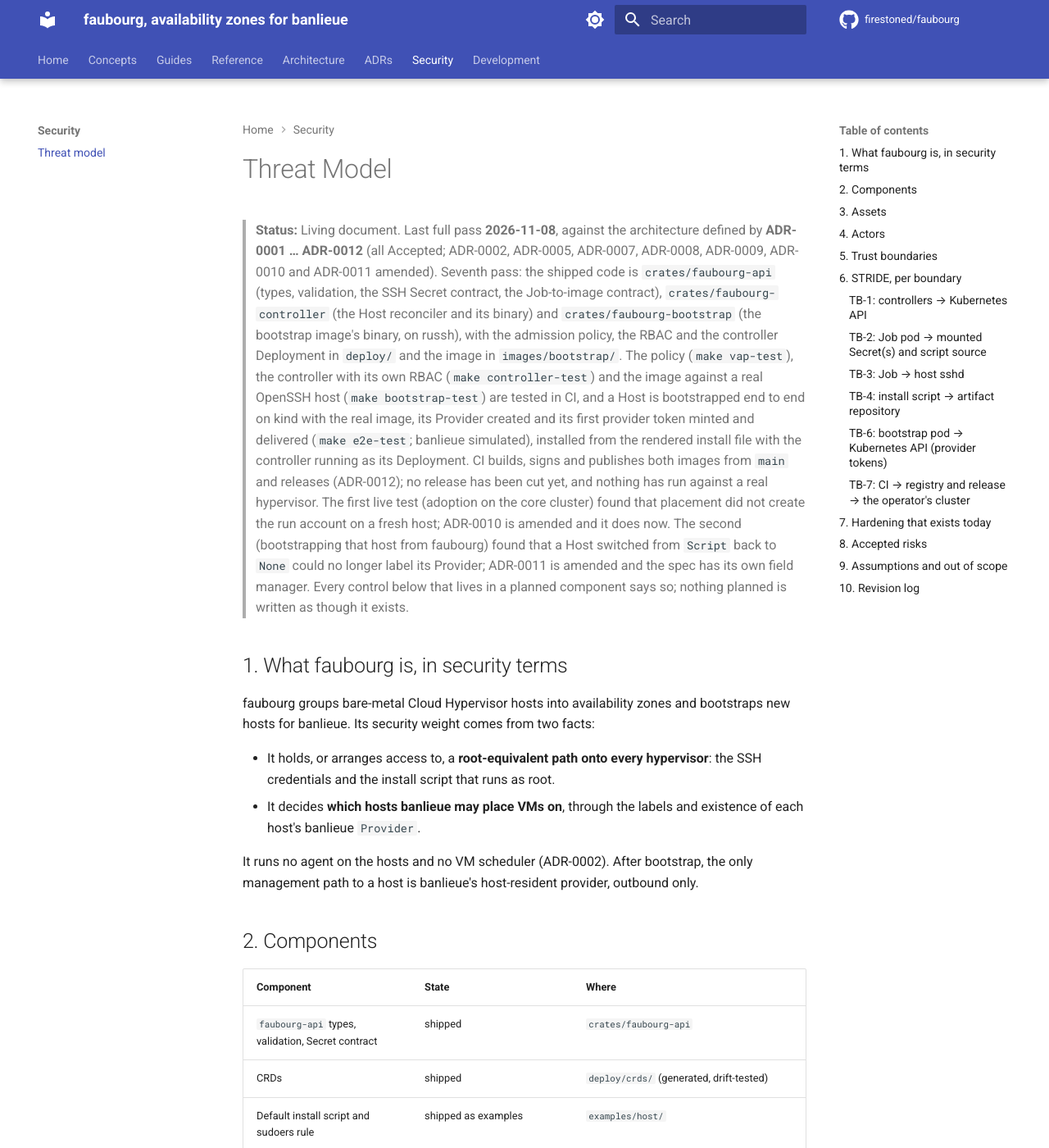
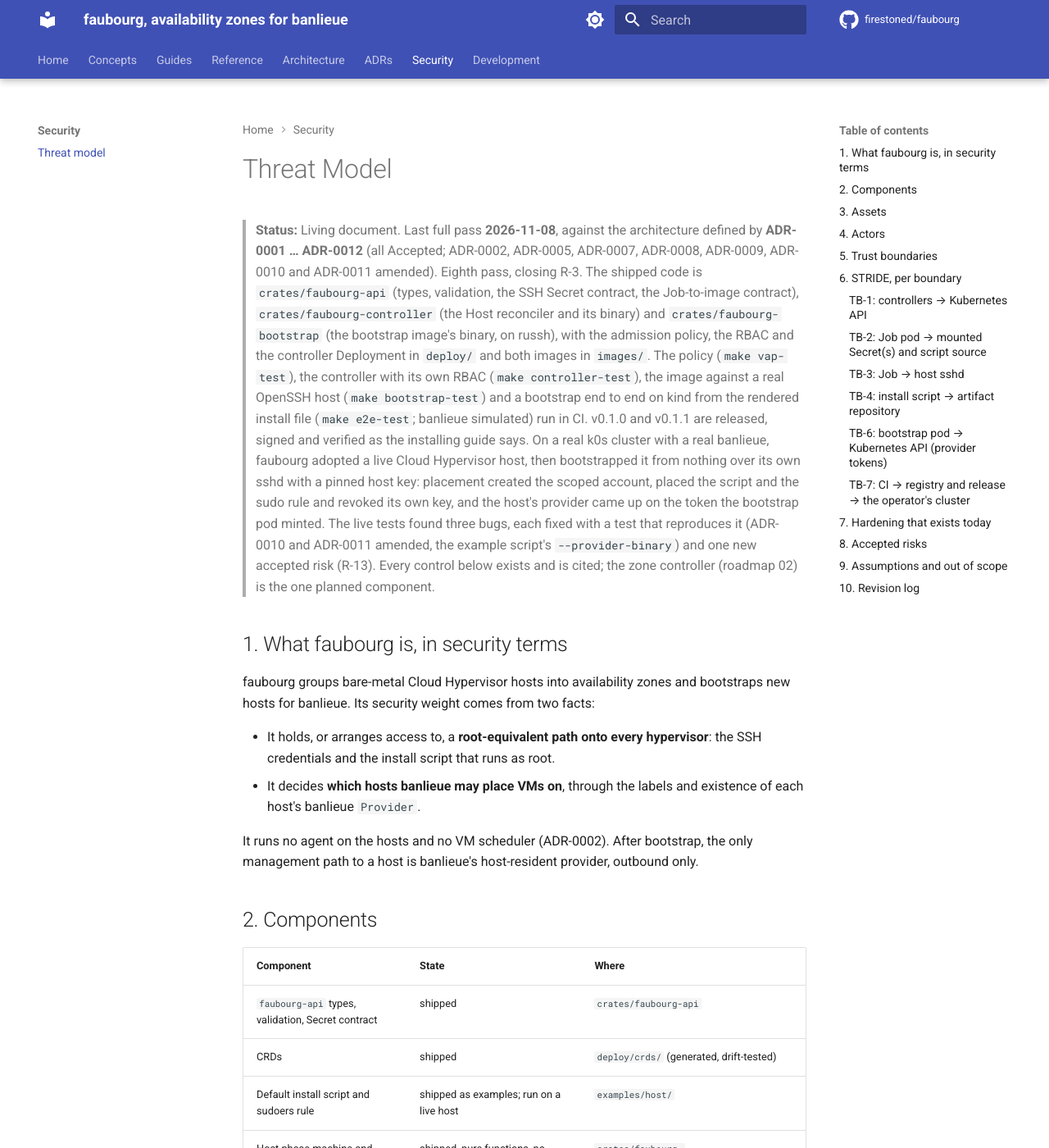
Before and after one commit to firestoned/faubourg, an MkDocs documentation site: the page built from docs/security/threat-model.md, in a window 1280 px wide and 1400 px high. Shown: the whole window at 82% size. Built offline with MkDocs 1.6.1 and Material for MkDocs 9.7.7, drawn with Linux system fonts in a browser that asks for light colours; comment, search, counter and statistics services are not loaded; some of the changed text lies outside the part shown.

Commit message:
docs(security): eighth threat-model pass closes R-3 (roadmap 01) (#13)
Full pass against v0.1.1 and the live tests (adoption, then a bootstrap from nothing on k0s and a real Cloud Hypervisor host). Header, components, A-2 and A-7 rewritten for what shipped. New rows: TB-3 another SSH front end on the address (refused by a pinned key), TB-3 a re-run reverting a host local banlieue settings, TB-4 the archive owner (install.sh chowns to root). R-3 closed; R-13 added (one shared script cannot carry per-host settings); R-11 and the service-account-credentials assumption confirmed live. No new boundary, actor or permission.

Docs: README, installing and index say pre-1.0 and run against one live host instead of do not deploy; preparing-a-host covers the tarball, verification before unpacking, --provider-binary, and switching an existing host to Script (dry-run with INSTALL_FLAGS first, own sshd with a pinned key). Roadmap 01: the pass is done.

Signed-off-by: Erick Bourgeois <erick@jeb.ca>

```diff
--- a/docs/security/threat-model.md
+++ b/docs/security/threat-model.md
@@ -6,23 +6,22 @@ SPDX-License-Identifier: Apache-2.0
 
 > **Status:** Living document. Last full pass **2026-11-08**, against the architecture
 > defined by **ADR-0001 … ADR-0012** (all Accepted;
-> ADR-0002, ADR-0005, ADR-0007, ADR-0008, ADR-0009, ADR-0010 and ADR-0011 amended). Seventh pass: the shipped code is
-> `crates/faubourg-api` (types, validation, the SSH Secret contract, the Job-to-image
-> contract), `crates/faubourg-controller` (the Host reconciler and its binary) and
-> `crates/faubourg-bootstrap` (the bootstrap image's binary, on russh), with the admission
-> policy, the RBAC and the controller Deployment in `deploy/` and the image in
-> `images/bootstrap/`. The policy (`make vap-test`), the controller with its own RBAC
-> (`make controller-test`) and the image against a real OpenSSH host (`make bootstrap-test`)
-> are tested in CI, and a Host is bootstrapped end to end on kind with the real image, its
-> Provider created and its first provider token minted and delivered (`make e2e-test`; banlieue
-> simulated), installed from the rendered install file with the controller running as its
-> Deployment. CI builds, signs and publishes both images from `main` and releases (ADR-0012);
-> no release has been cut yet, and nothing has run against a real hypervisor. The first live test (adoption on the core cluster)
-> found that placement did not create the run account on a fresh host; ADR-0010 is amended and
-> it does now. The second (bootstrapping that host from faubourg) found that a Host switched
-> from `Script` back to `None` could no longer label its Provider; ADR-0011 is amended and the
-> spec has its own field manager. Every control below that lives in a planned
-> component says so; nothing planned is written as though it exists.
+> ADR-0002, ADR-0005, ADR-0007, ADR-0008, ADR-0009, ADR-0010 and ADR-0011 amended). Eighth
+> pass, closing R-3. The shipped code is `crates/faubourg-api` (types, validation, the SSH
+> Secret contract, the Job-to-image contract), `crates/faubourg-controller` (the Host
+> reconciler and its binary) and `crates/faubourg-bootstrap` (the bootstrap image's binary, on
+> russh), with the admission policy, the RBAC and the controller Deployment in `deploy/` and
+> both images in `images/`. The policy (`make vap-test`), the controller with its own RBAC
+> (`make controller-test`), the image against a real OpenSSH host (`make bootstrap-test`) and a
+> bootstrap end to end on kind from the rendered install file (`make e2e-test`; banlieue
+> simulated) run in CI. v0.1.0 and v0.1.1 are released, signed and verified as the installing
+> guide says. On a real k0s cluster with a real banlieue, faubourg adopted a live Cloud
+> Hypervisor host, then bootstrapped it from nothing over its own sshd with a pinned host key:
+> placement created the scoped account, placed the script and the sudo rule and revoked its own
+> key, and the host's provider came up on the token the bootstrap pod minted. The live tests
+> found three bugs, each fixed with a test that reproduces it (ADR-0010 and ADR-0011 amended,
+> the example script's `--provider-binary`) and one new accepted risk (R-13). Every control
+> below exists and is cited; the zone controller (roadmap 02) is the one planned component.
 
 ## 1. What faubourg is, in security terms
 
@@ -43,16 +42,16 @@ management path to a host is banlieue's host-resident provider, outbound only.
 | --- | --- | --- |
 | `faubourg-api` types, validation, Secret contract | shipped | `crates/faubourg-api` |
 | CRDs | shipped | `deploy/crds/` (generated, drift-tested) |
-| Default install script and sudoers rule | shipped as examples | `examples/host/` |
+| Default install script and sudoers rule | shipped as examples; run on a live host | `examples/host/` |
 | Host phase machine and `Provider` health | shipped, pure functions, no cluster access | `crates/faubourg-controller/src/{phase,health}.rs` |
 | Bootstrap Job builder | shipped, pure function | `crates/faubourg-controller/src/job.rs` |
 | Bootstrap admission policy (ADR-0008) | shipped as manifests, tested on kind | `deploy/admission/`, `scripts/vap-test.sh` |
 | Controller and bootstrap identities, RBAC | shipped as manifests, tested on kind | `deploy/rbac/controller.yaml` |
-| Host controller (reconciler, binary) | shipped, tested on kind with its own RBAC; image not published | `crates/faubourg-controller/src/{plan,controller,config,main}.rs`, `deploy/controller/`, `scripts/controller-test.sh` |
+| Host controller (reconciler, binary) | shipped, tested on kind with its own RBAC; released (ADR-0012) and run on a live cluster | `crates/faubourg-controller/src/{plan,controller,config,main}.rs`, `deploy/controller/`, `scripts/controller-test.sh` |
 | Creating and labelling Providers (ADR-0011) | shipped, tested on kind | `crates/faubourg-controller/src/provider.rs`, `scripts/controller-test.sh`, `scripts/e2e-test.sh` |
 | Provider token minting and the `faubourg-provider-tokens` policy (ADR-0011) | shipped, tested on kind | `crates/faubourg-bootstrap/src/provider.rs`, `deploy/admission/bootstrap-policy.yaml`, `scripts/vap-test.sh` |
-| Bootstrap image (SSH client) | shipped, tested against OpenSSH; published by CI from `main` (ADR-0012) | `crates/faubourg-bootstrap`, `images/bootstrap/Containerfile`, `scripts/bootstrap-test.sh` |
-| Image publication and the install file (ADR-0012) | shipped in CI; no release cut yet | `.github/workflows/build.yaml` (`images`, `release-manifests`), `images/`, `scripts/render-manifests.sh` |
+| Bootstrap image (SSH client) | shipped, tested against OpenSSH; released (ADR-0012) and run against a live host | `crates/faubourg-bootstrap`, `images/bootstrap/Containerfile`, `scripts/bootstrap-test.sh` |
+| Image publication and the install file (ADR-0012) | shipped in CI; v0.1.0 and v0.1.1 released and verified | `.github/workflows/build.yaml` (`images`, `release-manifests`), `images/`, `scripts/render-manifests.sh` |
 | Zone controller | planned, roadmap 02 | |
 
 ## 3. Assets
@@ -60,12 +59,12 @@ management path to a host is banlieue's host-resident provider, outbound only.
 | Asset | Why it matters |
 | --- | --- |
 | A-1 Placement credential (`ssh.placementSecretRef`) | Privileged on the host: writes `/opt/faubourg` and `/etc/sudoers.d`. Root-equivalent. |
-| A-2 Scoped run credential (`ssh.secretRef`) | Can run exactly one root-owned script. |
+| A-2 Scoped run credential (`ssh.secretRef`) | Can run exactly one root-owned script, as the host account placement creates for it (ADR-0010, amended). |
 | A-3 Install script source (ConfigMap or Secret) | Runs as root on every host whose copy is updated. Root-equivalent across the fleet. |
 | A-4 `/opt/faubourg/install.sh` on the host | Root runs it under the sudo rule. |
 | A-5 Host and AvailabilityZone CRs | Decide what gets bootstrapped and where VMs may land. |
 | A-6 Each host's banlieue `Provider` labels | banlieue places by them (ADR-0003), and `faubourg.firestoned.io/host` decides which Provider's health is the host's (ADR-0009 decision 5). |
-| A-7 Pinned banlieue binary digest | The script's only proof the binary is genuine. |
+| A-7 Pinned banlieue digest (the sha256 of the binary, or of banlieue's release tarball) | The script's only proof the binary is genuine. |
 | A-8 Bootstrap policy parameters (`faubourg-bootstrap-policy` in `faubourg-system`) | Name the only image that may mount A-1 and A-2, and the only objects that may be A-3. Root-equivalent across the fleet. |
 | A-9 The controller's ServiceAccount token | Creates and deletes Jobs in the credentials namespace and writes Host status. Cannot read a credential (ADR-0008), but can run the pinned image with any of them (R-5). |
 | A-10 The host's provider token | Authenticates as the host Provider's ServiceAccount for a day: reports that Provider's status and serves its machines. Minted by the bootstrap pod, held only by the host (ADR-0011). |
@@ -184,6 +183,8 @@ flowchart LR
 | A half-written script or sudo rule is left in place | T | Both are written to a temporary file in the same directory and moved into place; the rule only after `visudo -cf` accepts it; the result is checked again with the scoped account before anything runs (`steps.rs`, `placement_writes_script_and_rule_checks_again_then_runs`, `still_not_in_place_after_placement_is_drift`). |
 | Placement creates a login on the host | E | Only the run account named by the run Secret, with no password (`*`), and only the run credential's own public key authorized; both re-checked on the host, every other key kept (`remote.rs`, `PLACE_ACCOUNT_PROGRAM`; `bootstrap-test`: "a fresh host"). The account still gets only the one sudo rule. A password run credential is refused, never provisioned. |
 | The script is in place but writable by someone other than root | E | "In place" requires `root:root 0755` on `/opt/faubourg` and the script, not only the hash (`remote.rs`, `in_place_needs_owner_mode_and_hash`; `bootstrap-test`: "a script made writable is drift, not run"). |
+| An SSH front end other than the host's sshd answers the Host's address (a mesh VPN's SSH, a bastion) | S | It presents a different host key, which `Strict` refuses before authenticating (`hostkey.rs`; `bootstrap-test`: "knownHosts pinning another key is refused"). Seen live: a host's mesh-VPN address was answered by the VPN's own SSH, so the Host names the host's own sshd on another address, pinned in `knownHosts`. Under `TrustOnFirstUse` the front end's key would be pinned instead (R-8). |
+| Re-running the install on a host reverts its local banlieue settings (its VMM build, its guest budget) | T, D | Not prevented: one script serves every host (ADR-0005), so a host's own settings exist only in the script's `INSTALL_FLAGS`. banlieue's installer rewrites only what differs, keeps the host config but `[vmm]`, and shows every write with `--dry-run`; `docs/guides/preparing-a-host.md` says to run it before switching an existing host to `Script`. Accepted, R-13. |
 | A retry loop hammers a host with a refused key, or re-runs after drift | D | `podFailurePolicy` fails the Job at once on exit 64 (`ScriptDrift`) and 65 (host key refused); other failures retry twice; one hour deadline (`job.rs`, `drift_and_a_refused_host_key_fail_the_job_without_retries`). |
 | Scoped account rewrites the script it may run as root | E | ADR-0005 decision 3: `/opt/faubourg` and the script are root-owned; sudoers allows only that path with no arguments (`examples/host/sudoers-faubourg`; the image writes the same rule, `remote.rs`, `the_sudo_rule_allows_the_script_and_no_arguments`; `bootstrap-test` checks owner, mode and content). |
 | Script run with attacker arguments | E | Sudo rule forbids arguments (`""`); the script refuses any (`examples/host/install.sh`). |
@@ -193,7 +194,8 @@ flowchart LR
 
 | Threat | STRIDE | Control |
 | --- | --- | --- |
-| Tampered or substituted banlieue binary | T | sha256 pinned in the root-owned script and checked before use (`examples/host/install.sh`); banlieue's installer verifies the VMM and firmware the same way (banlieue ADR-0084). |
+| Tampered or substituted banlieue binary | T | sha256 pinned in the root-owned script and checked on exactly what was downloaded, before a tarball is unpacked (`examples/host/install.sh`); banlieue's installer verifies the VMM and firmware the same way (banlieue ADR-0084). |
+| The installed binary keeps its archive's owner, so a non-root user could replace what root runs | E | The script `chown`s it to `0:0` and `0755` before moving it into the root-owned `/opt/faubourg/bin`, and banlieue's installer writes `/usr/local/bin/banlieue` as `root:root` (`install.sh`; seen live: banlieue's tarball carries UID 1001). A link or a missing file in the archive is refused. |
 | Downgrade to plain HTTP | T, I | `curl --proto '=https' --tlsv1.2`. |
 | Internal CA not trusted | D | `CA_BUNDLE` setting. |
 
@@ -225,7 +227,9 @@ flowchart LR
 - Fail-closed validation of every Host and AvailabilityZone field (`validation.rs`, `host.rs`, `zone.rs`).
 - Redacted `Debug` for credentials (`credentials.rs`).
 - CRDs generated from types and drift-tested (`crd.rs`).
-- The example install script: no arguments, fixed `PATH`, digest-pinned download, HTTPS only.
+- The example install script: no arguments, fixed `PATH`, HTTPS only, a digest-pinned download
+  verified before it is unpacked, installed root-owned, and handed to banlieue's installer as
+  the provider binary.
 - Host health fails closed: only a current-generation `Ready=True` with an `Alive` heartbeat
   counts (`crates/faubourg-controller/src/health.rs`).
 - Bootstrap Jobs are admitted only in the bootstrap shape, and Pods in the credentials
@@ -264,15 +268,16 @@ flowchart LR
 | --- | --- | --- |
 | R-1 | Anyone who can write the script source (A-3) is root on every host at the next placement run. Mitigated by RBAC on that ConfigMap or Secret, and the allowlist (A-8) limits *which* objects can be a script, not what they contain. | Re-bootstrap on changed script content is designed (roadmap 01): decide then whether the script's digest is pinned in A-8 too. |
 | R-2 | A static SSH key in a Kubernetes Secret. | An SSH CA is available (ADR-0006 open question). |
-| R-3 | The controls marked planned above do not exist yet, no release has been cut, and nothing has run against a real hypervisor. faubourg must not be deployed before roadmap 01's pass closes them. | Roadmap 01's threat-model pass. |
+| R-3 | Closed 2026-11-08 by the eighth pass: every control above exists, v0.1.0 and v0.1.1 are released and verified, and a live host was adopted and then bootstrapped from nothing. | (closed) |
 | R-4 | Cordon is advisory: banlieue does not yet exclude cordoned Providers (ADR-0003 decision 5). | banlieue grows a selector convention or a cordon field. |
 | R-5 | A compromised controller can run the pinned image with any credential Secret against any address. A key with `knownHosts` only works against the hosts it pins. A password, or a key without `knownHosts` (TOFU), can be pointed at a server the attacker runs: the password is disclosed; a key's signature is bound to that session (ADR-0008 consequences). | SSH certificates replace static keys and passwords (R-2). |
 | R-7 | Whoever can label Providers in banlieue's namespace can attach a second one to a host, which makes it `ProviderAmbiguous` (fails closed), or label an adopted host's Provider before faubourg does. They can already create a Provider banlieue places on, so this grants nothing new. Narrowed by ADR-0011: faubourg now owns the label on the Provider it creates. | banlieue publishes which Provider a host is, rather than a label. |
 | R-8 | `TrustOnFirstUse` accepts whatever key answers the first connection. Mitigated: explicit opt-in, pinned after the first success, `knownHosts` overrides it. | SSH host certificates are supported (ADR-0006 open question). |
 | R-9 | The SSH implementation is russh, with far less review than OpenSSH (ADR-0010 consequences). Mitigated: exact pin, its own Dependabot group, cargo-audit, the host-key decision in faubourg's own tested code, and an image with nothing else to attack. | A russh advisory, or a published audit. |
 | R-10 | faubourg re-derives banlieue's provider ServiceAccount name; a change in banlieue's naming would make faubourg mint for the wrong name (refused, or a 404 until it times out), never a broader one, since the token policy's prefix still applies. | banlieue publishes the name (ADR-0011 consequences). |
-| R-11 | `apiAudiences` must name the API server's own audiences; wrong, and every provider token is refused (fails closed). | A distribution where the audience cannot be known in advance. |
+| R-11 | `apiAudiences` must name the API server's own audiences; wrong, and every provider token is refused (fails closed). Seen live on k0s, whose audience differs from kubeadm's; the installing guide shows how to read it. | A distribution where the audience cannot be known in advance. |
 | R-12 | Whoever controls this repository's release workflow or `main` branch can publish a signed image (ADR-0012 consequences). Mitigated: signed commits, DCO, pinned actions, least-privilege jobs, release-only identity in verification, digest pinning at admission. | A second signer (a maintainer's key, or a reproducible build checked by another party). |
+| R-13 | One install script serves every host, so a host's own banlieue settings (a VMM build, a guest budget) live in that script's `INSTALL_FLAGS`, and a run with flags that do not fit a host reverts it. Bounded by banlieue's installer: it changes only what differs and keeps the host config but `[vmm]`; guests already running keep their VMM. | Per-host install settings are designed, from the script source and never from a CR field (ADR-0005). |
 | R-6 | Whoever administers the admission policy, its binding or A-8 (cluster-admin) can switch the protection off. | Never: that role is the root of trust for the cluster. |
 
 ## 9. Assumptions and out of scope
@@ -280,12 +285,15 @@ flowchart LR
 - banlieue's host-resident provider, its systemd units and polkit rule are banlieue's threat
   model, not this one.
 - The hosts' OS, sshd configuration and patching are the operator's.
-- The network path from cluster nodes to host SSH (ADR-0005 open question).
+- The network path from cluster nodes to host SSH (ADR-0005 open question). The Host's
+  address must reach the host's own sshd; another SSH front end on that address is refused by
+  a pinned key (TB-3).
 - Kubernetes 1.30 or later (ValidatingAdmissionPolicy GA). `vap-test` runs on kind's current
   release.
 - kube-controller-manager runs with `--use-service-account-credentials`, so Job pods are
   created as `system:serviceaccount:kube-system:job-controller`. Without it the Pod rule
-  refuses every bootstrap pod (fails closed). Verify on each distribution, k0s included.
+  refuses every bootstrap pod (fails closed). Verify on each distribution; verified live on
+  k0s 1.36, with the flag set.
 - A changed script *content* under the same source name re-runs nothing: the controller has
   no ConfigMap access, so it cannot see the change (ADR-0009 decision 6). A changed source
   *name* does re-run. Open in roadmap 01.
@@ -305,3 +313,4 @@ flowchart LR
 | 2026-11-07 | 0001 … 0012 | Seventh pass: ADR-0012 (images signed, published and deployed by digest, Accepted). TB-7 added for CI, the registry and the install file; A-12 and R-12 added; R-3 narrowed to a first release and a real hypervisor. `e2e-test` now installs the rendered file and runs the controller as its Deployment. |
 | 2026-11-08 | 0001 … 0012 | Pass for the ADR-0010 amendment found by the first live test: placement provisions the run account and its key on a fresh host. One TB-3 row added; no new boundary, asset or actor. The live adoption test confirmed R-11 on k0s (`apiAudiences` must be `https://kubernetes.default.svc`), now in the installing guide. |
 | 2026-11-08 | 0001 … 0012 | Pass for the ADR-0011 amendment found by the second live test (bootstrapping a fresh host from faubourg, which worked): a Host switched from `Script` to `None` could no longer label its Provider. The spec has its own field manager now. One TB-1 row added and one rewritten; no new boundary, asset, actor or permission (the controller's Role is unchanged). Header stamp bumped. R-3 is closed by roadmap 01's own pass. |
+| 2026-11-08 | 0001 … 0012 | Eighth pass, the full one roadmap 01 called for: **R-3 closed**. Every section walked against v0.1.1 and the live tests (adoption, then a bootstrap from nothing, on k0s and a real Cloud Hypervisor host). Header, components, A-2 and A-7 rewritten for what shipped; two TB-3 rows (another SSH front end on the address; a re-run reverting a host's local settings) and one TB-4 row (the archive's owner) added; R-11 and two assumptions confirmed live; R-13 added. No new boundary, actor or permission; the diagram is unchanged. |
```
Also changed, not shown: README.md (+7 -6 lines), docs/guides/installing.md (+3 -2 lines), docs/guides/preparing-a-host.md (+30 -5 lines), docs/index.md (+9 -8 lines), .github/community/01-host-controller-and-bootstrap.md.
